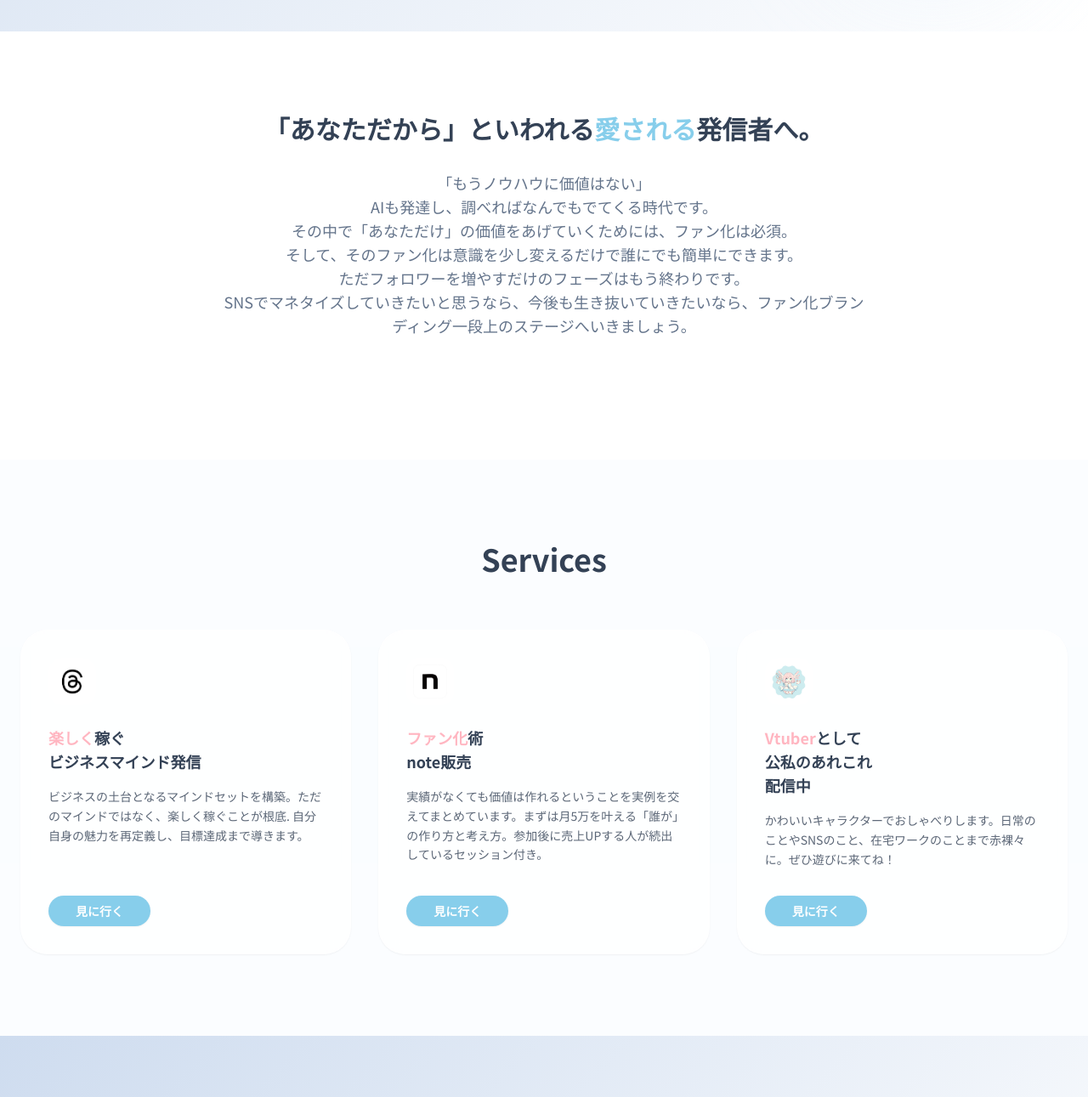
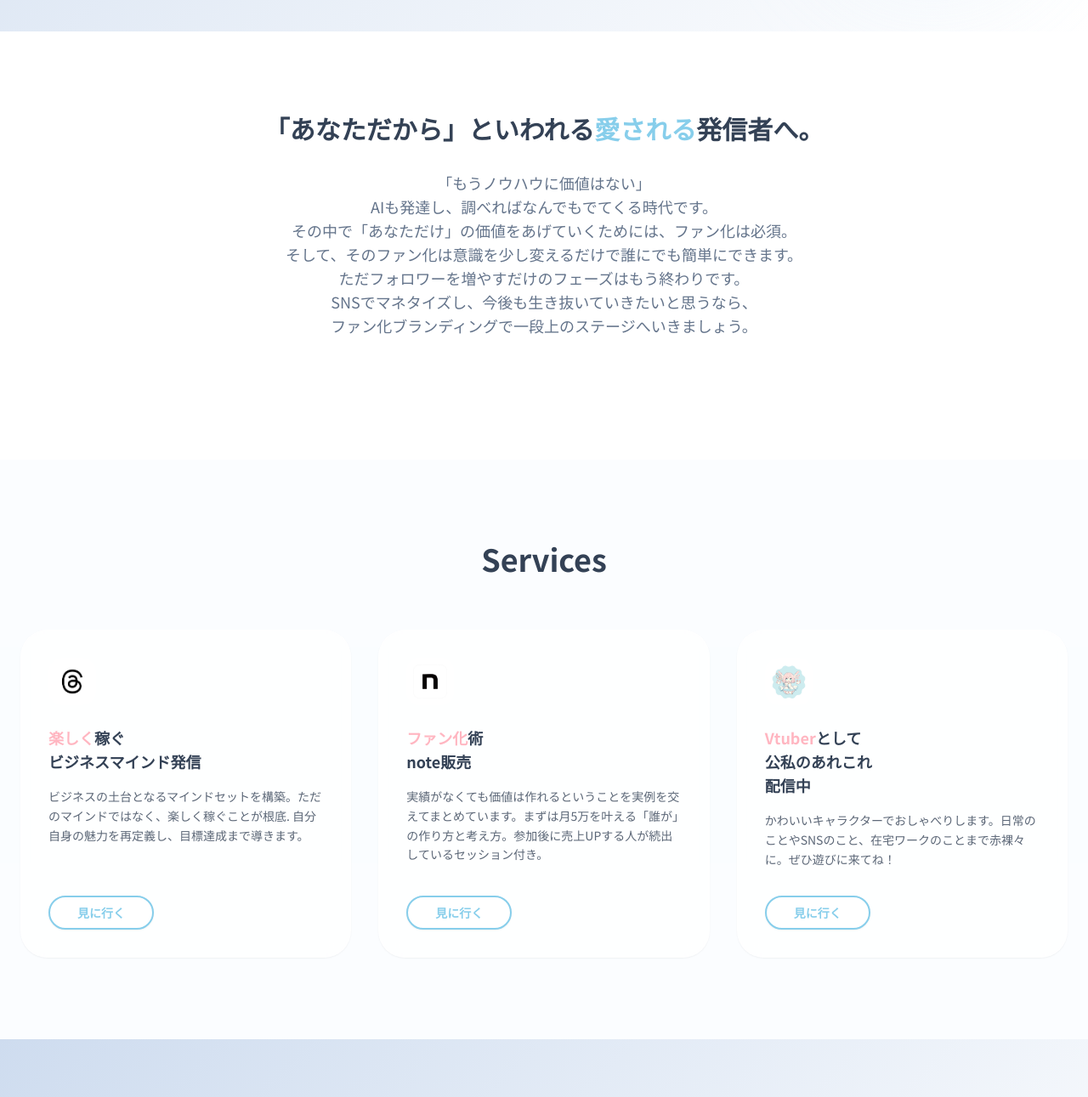
Before and after one commit to shii-fun/upaa, a plain HTML site: page index.html in a window 1280 px wide. Shown: the part 763-2054 px from the top of the page at 85% size. Drawn offline with nearby package versions, Linux system fonts and the light colour scheme; a web font is replaced by a local one.

Commit message:
Update index.html

```diff
--- a/index.html
+++ b/index.html
@@ -158,7 +158,8 @@
                     その中で「あなただけ」の価値をあげていくためには、ファン化は必須。<br>
                     そして、そのファン化は意識を少し変えるだけで誰にでも簡単にできます。<br>
                     ただフォロワーを増やすだけのフェーズはもう終わりです。<br>
-                    SNSでマネタイズしていきたいと思うなら、今後も生き抜いていきたいなら、ファン化ブランディング一段上のステージへいきましょう。
+                    SNSでマネタイズし、今後も生き抜いていきたいと思うなら、<br class="hidden md:inline">
+                    ファン化ブランディングで一段上のステージへいきましょう。
                 </p>
             </div>
         </div>
@@ -181,7 +182,7 @@
                         </p>
                     </div>
                     <div class="mt-8">
-                        <a href="https://www.threads.com/@_upacodayo" target="_blank" rel="noopener noreferrer" class="btn-hover inline-block bg-[#87ceeb] text-white font-bold px-8 py-2 rounded-full text-sm shadow-sm">
+                        <a href="https://www.threads.com/@_upacodayo" target="_blank" rel="noopener noreferrer" class="btn-hover inline-block bg-white border-2 border-[#87ceeb] text-[#87ceeb] font-bold px-8 py-2 rounded-full text-sm shadow-sm">
                             見に行く
                         </a>
                     </div>
@@ -198,7 +199,7 @@
                         </p>
                     </div>
                     <div class="mt-8">
-                        <a href="https://note.com/naasan_/n/n03d6d2567da4?sub_rt=share_sb" target="_blank" rel="noopener noreferrer" class="btn-hover inline-block bg-[#87ceeb] text-white font-bold px-8 py-2 rounded-full text-sm shadow-sm">
+                        <a href="https://note.com/naasan_/n/n03d6d2567da4?sub_rt=share_sb" target="_blank" rel="noopener noreferrer" class="btn-hover inline-block bg-white border-2 border-[#87ceeb] text-[#87ceeb] font-bold px-8 py-2 rounded-full text-sm shadow-sm">
                             見に行く
                         </a>
                     </div>
@@ -215,7 +216,7 @@
                         </p>
                     </div>
                     <div class="mt-8">
-                        <a href="https://www.youtube.com/@upacodayoo" target="_blank" rel="noopener noreferrer" class="btn-hover inline-block bg-[#87ceeb] text-white font-bold px-8 py-2 rounded-full text-sm shadow-sm">
+                        <a href="https://www.youtube.com/@upacodayoo" target="_blank" rel="noopener noreferrer" class="btn-hover inline-block bg-white border-2 border-[#87ceeb] text-[#87ceeb] font-bold px-8 py-2 rounded-full text-sm shadow-sm">
                             見に行く
                         </a>
                     </div>
```
